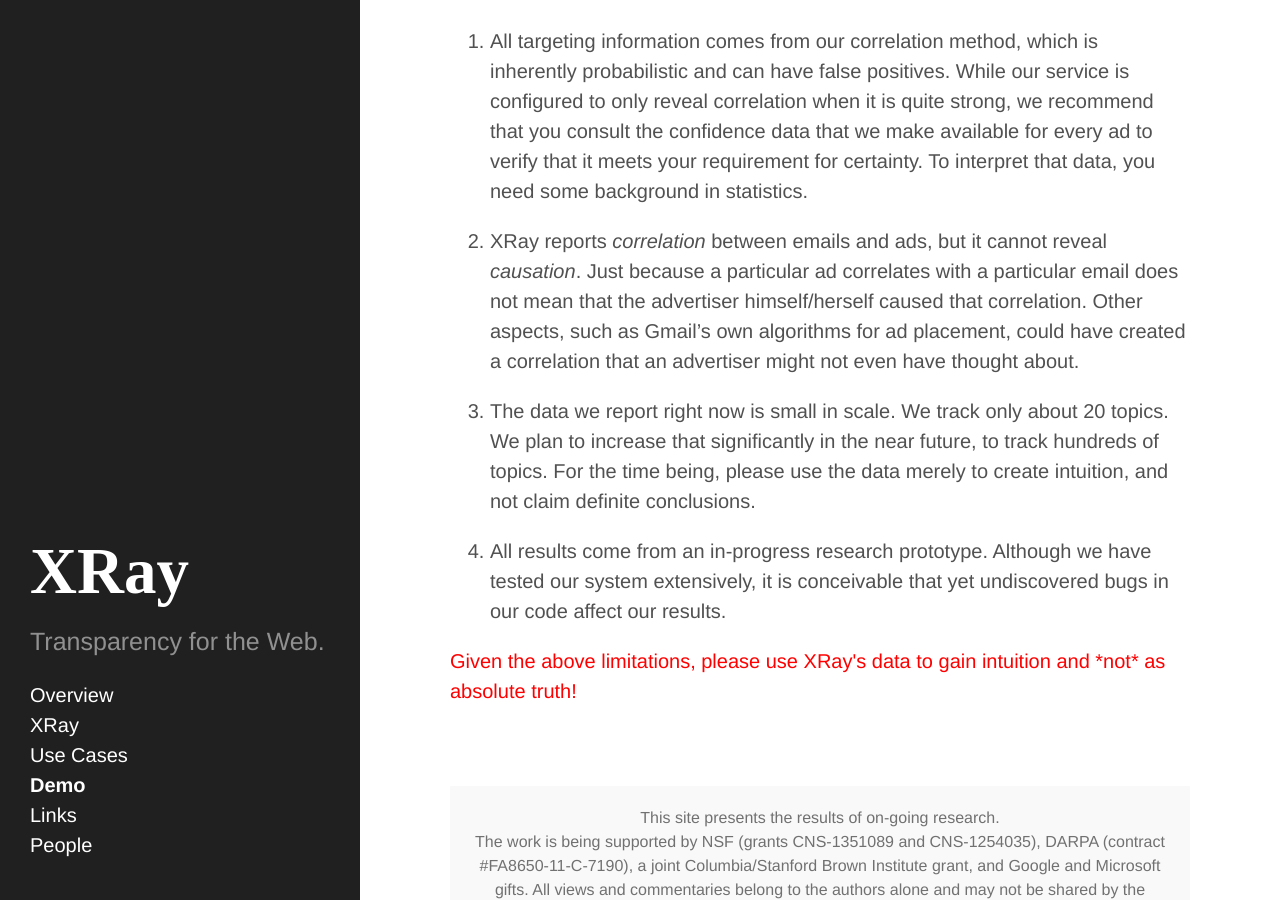
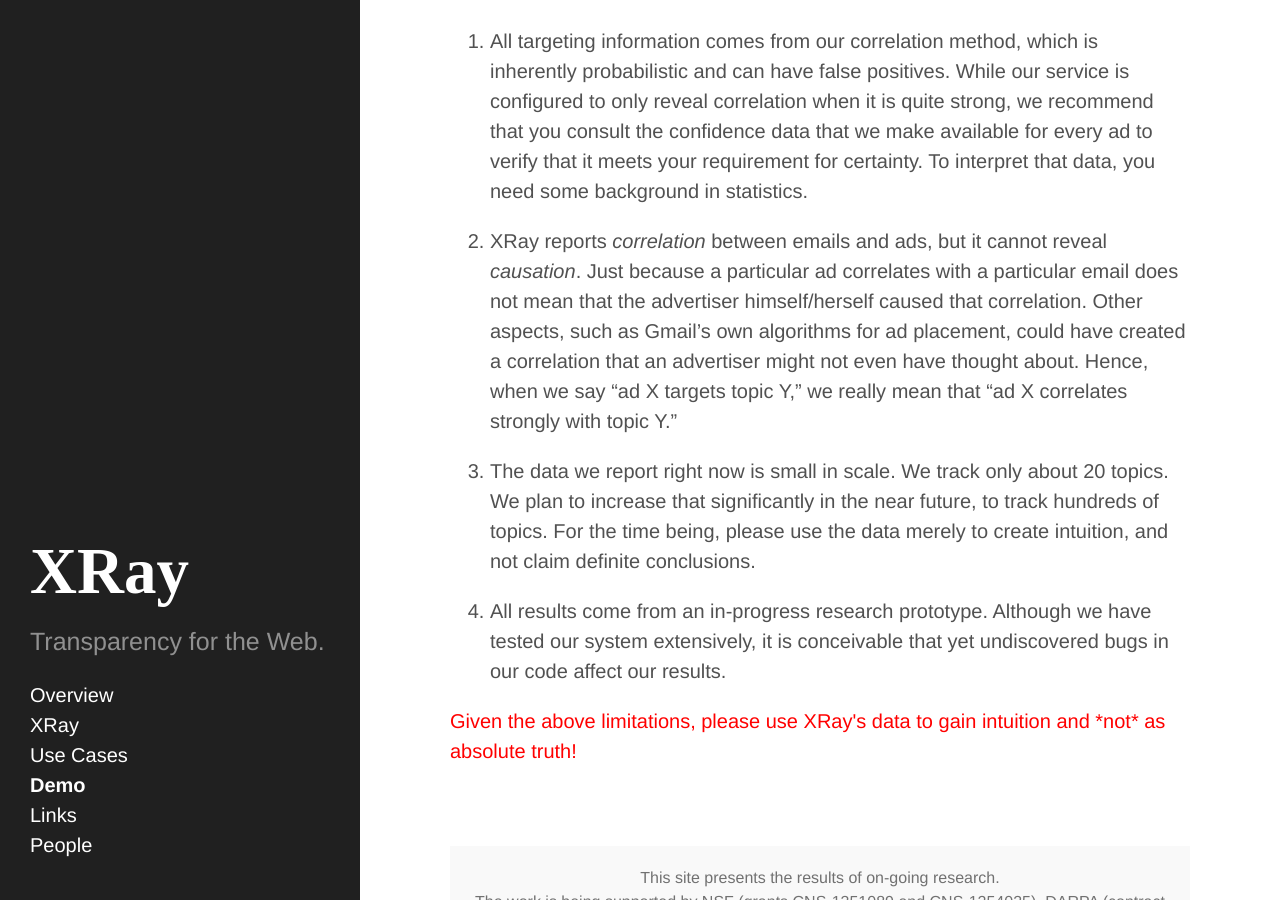
Before and after one commit to columbia/xray, a Jekyll site: the page built from 4-gmail-demo.md, in a window 1280 px wide and 900 px high, scrolled down 791 px. Built offline with Jekyll 4.4.1, drawn with Linux system fonts in a browser that asks for light colours; Markdown is read by kramdown in place of the engine named in the settings.

Commit message:
Making limitations clearer

```diff
--- a/4-gmail-demo.md
+++ b/4-gmail-demo.md
@@ -47,6 +47,8 @@ reveal *causation*.  Just because a particular ad correlates with a particular
 email does not mean that the advertiser himself/herself caused that correlation.
 Other aspects, such as Gmail's own algorithms for ad placement, could have
 created a correlation that an advertiser might not even have thought about.
+Hence, when we say "ad X targets topic Y," we really mean that "ad X correlates
+strongly with topic Y."
 
 3. The data we report right now is small in scale.  We track only about 20
 topics. We plan to increase that significantly in the near future, to
```
